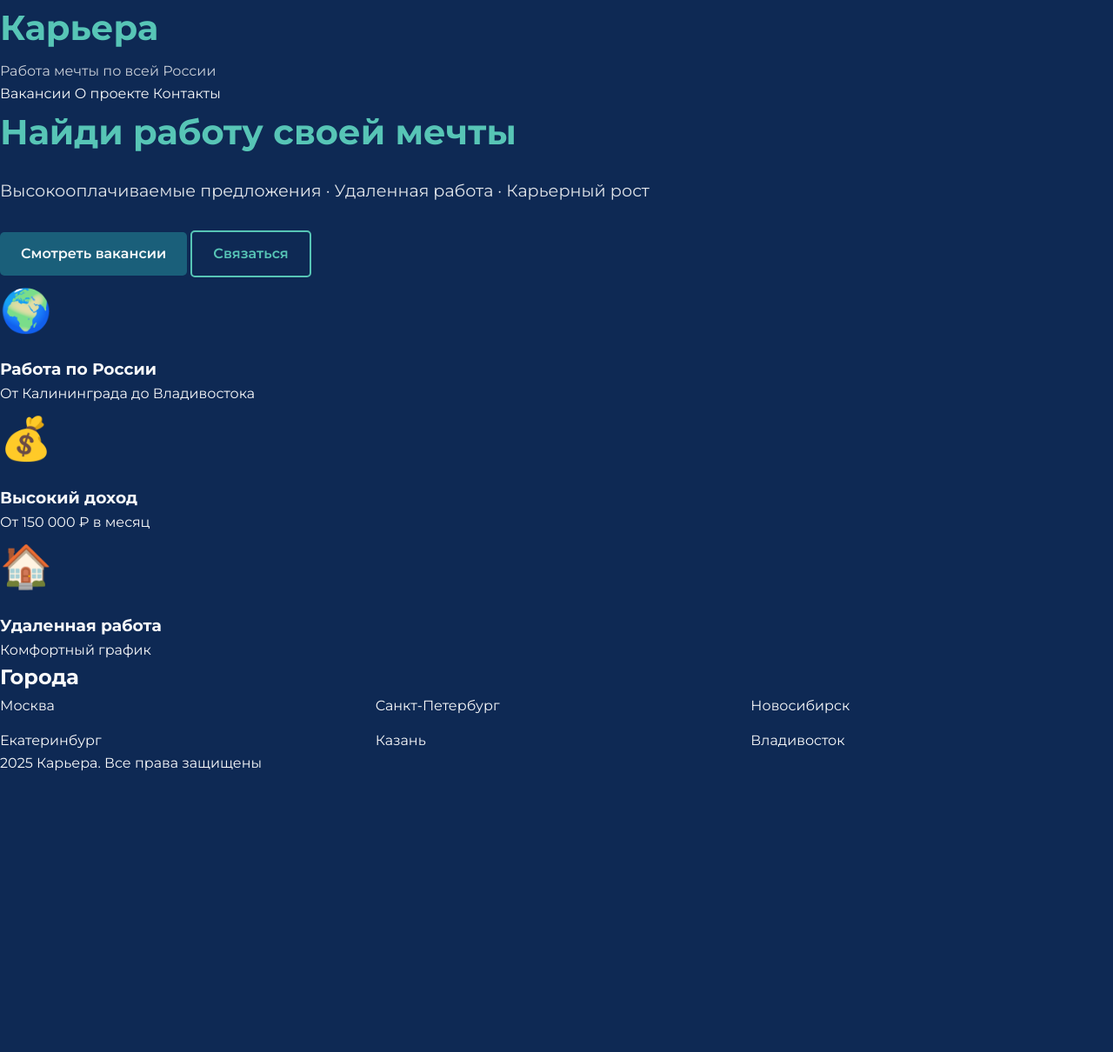
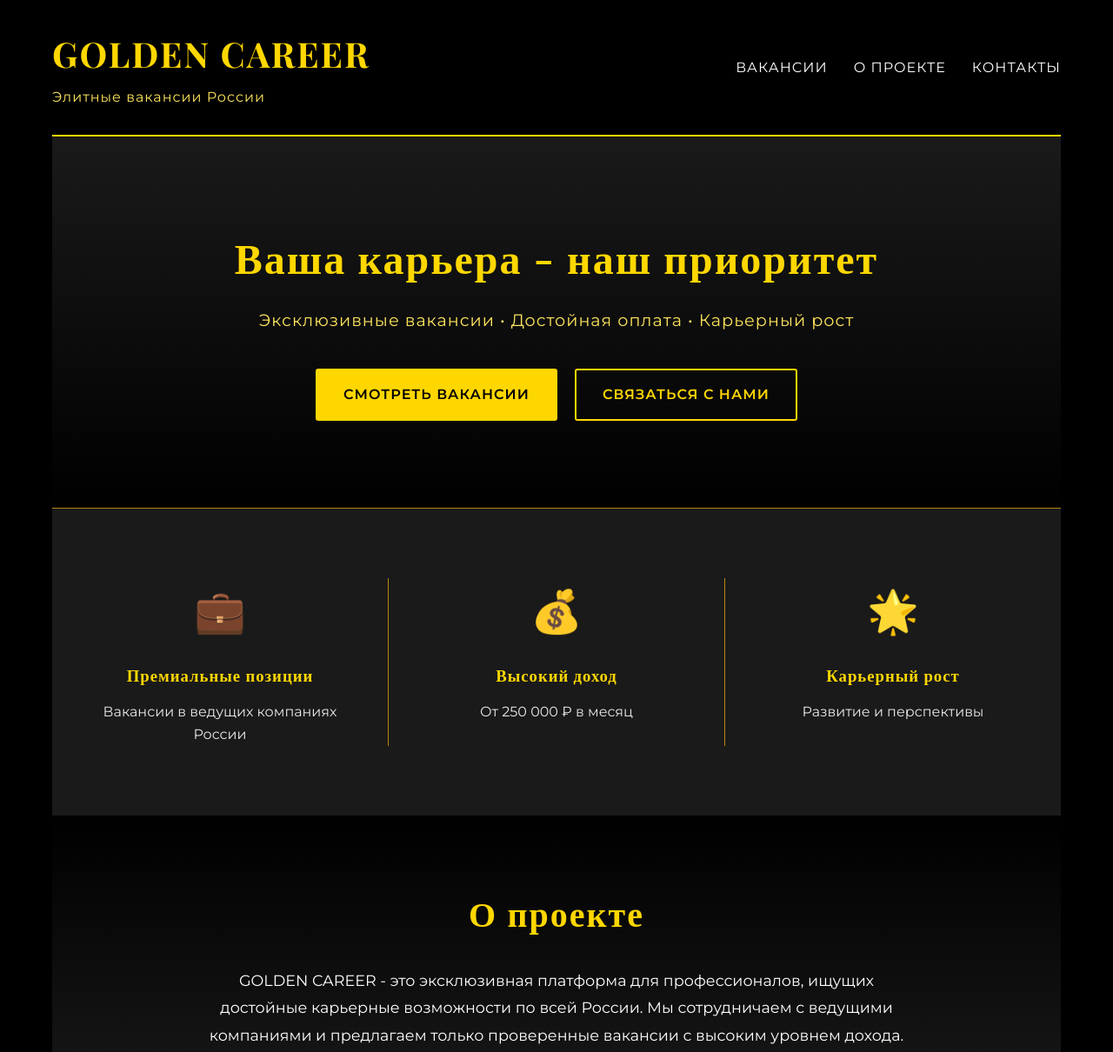
Before and after one commit to KZwork2025/ruusiawork, a plain HTML site: page index.html in a window 1280 px wide. Shown: the top 1210 px of the page at 87% size. Before the commit the page ends 891 px from the top, so only its background shows below. Drawn offline with nearby package versions, Linux system fonts and the light colour scheme.

Commit message:
Полное обновление дизайна в черно-золотых тонах

```diff
--- a/index.html
+++ b/index.html
@@ -3,73 +3,78 @@
 <head>
     <meta charset="UTF-8">
     <meta name="viewport" content="width=device-width, initial-scale=1.0">
-    <title>Элитные Вакансии России</title>
+    <title>GOLDEN CAREER - Элитные вакансии</title>
     <link rel="stylesheet" href="styles.css">
-    <link href="https://fonts.googleapis.com/css2?family=Montserrat:wght@400;600;700&display=swap" rel="stylesheet">
+    <link href="https://fonts.googleapis.com/css2?family=Playfair+Display:wght@400;700&family=Montserrat:wght@300;400;600&display=swap" rel="stylesheet">
 </head>
 <body>
     <div class="container">
         <header>
             <div class="logo">
-                <h1>Карьера</h1>
-                <p>Работа мечты по всей России</p>
+                <h1>GOLDEN CAREER</h1>
+                <p>Элитные вакансии России</p>
             </div>
 
             <nav>
-                <a href="#" class="nav-link">Вакансии</a>
-                <a href="#" class="nav-link">О проекте</a>
-                <a href="#" class="nav-link">Контакты</a>
+                <a href="#vacancies" class="nav-link">Вакансии</a>
+                <a href="#about" class="nav-link">О проекте</a>
+                <a href="#contact" class="nav-link">Контакты</a>
             </nav>
         </header>
 
         <main>
             <section class="hero">
                 <div class="hero-content">
-                    <h2>Найди работу своей мечты</h2>
-                    <p>Высокооплачиваемые предложения · Удаленная работа · Карьерный рост</p>
+                    <h2>Ваша карьера - наш приоритет</h2>
+                    <p>Эксклюзивные вакансии • Достойная оплата • Карьерный рост</p>
 
                     <div class="action-buttons">
-                        <a href="#" class="btn btn-primary">Смотреть вакансии</a>
-                        <a href="#" class="btn btn-secondary">Связаться</a>
+                        <a href="#vacancies" class="btn btn-primary">Смотреть вакансии</a>
+                        <a href="#contact" class="btn btn-secondary">Связаться с нами</a>
                     </div>
                 </div>
             </section>
 
             <section class="features">
                 <div class="feature">
-                    <div class="feature-icon">🌍</div>
-                    <h3>Работа по России</h3>
-                    <p>От Калининграда до Владивостока</p>
+                    <div class="feature-icon">💼</div>
+                    <h3>Премиальные позиции</h3>
+                    <p>Вакансии в ведущих компаниях России</p>
                 </div>
 
                 <div class="feature">
                     <div class="feature-icon">💰</div>
                     <h3>Высокий доход</h3>
-                    <p>От 150 000 ₽ в месяц</p>
+                    <p>От 250 000 ₽ в месяц</p>
                 </div>
 
                 <div class="feature">
-                    <div class="feature-icon">🏠</div>
-                    <h3>Удаленная работа</h3>
-                    <p>Комфортный график</p>
+                    <div class="feature-icon">🌟</div>
+                    <h3>Карьерный рост</h3>
+                    <p>Развитие и перспективы</p>
                 </div>
             </section>
 
-            <section class="cities">
-                <h2>Города</h2>
-                <div class="cities-grid">
-                    <div class="city">Москва</div>
-                    <div class="city">Санкт-Петербург</div>
-                    <div class="city">Новосибирск</div>
-                    <div class="city">Екатеринбург</div>
-                    <div class="city">Казань</div>
-                    <div class="city">Владивосток</div>
+            <section class="about" id="about">
+                <h2>О проекте</h2>
+                <div class="about-content">
+                    <p>GOLDEN CAREER - это эксклюзивная платформа для профессионалов,
+                    ищущих достойные карьерные возможности по всей России.
+                    Мы сотрудничаем с ведущими компаниями и предлагаем только
+                    проверенные вакансии с высоким уровнем дохода.</p>
+                </div>
+            </section>
+
+            <section class="contact" id="contact">
+                <h2>Свяжитесь с нами</h2>
+                <div class="contact-info">
+                    <a href="https://t.me/goldencareerjob" class="contact-link">Telegram-канал</a>
                 </div>
             </section>
         </main>
 
         <footer>
-            <p> 2025 Карьера. Все права защищены</p>
+            <p> 2025 GOLDEN CAREER. Все права защищены</p>
         </footer>
     </div>
 
--- a/styles.css
+++ b/styles.css
@@ -5,84 +5,92 @@
 }
 
 :root {
-    --primary-color: #1A5F7A;     /* Темно-синий */
-    --secondary-color: #159895;   /* Бирюзовый */
-    --accent-color: #57C5B6;      /* Светло-бирюзовый */
-    --text-color: #F8F9FA;        /* Почти белый */
-    --background-color: #0E2954;  /* Темно-синий фон */
+    --gold: #FFD700;
+    --gold-light: #FFE55C;
+    --gold-dark: #B8860B;
+    --black: #000000;
+    --black-light: #1A1A1A;
+    --white: #FFFFFF;
 }
 
 body {
     font-family: 'Montserrat', sans-serif;
     line-height: 1.6;
-    background-color: var(--background-color);
-    color: var(--text-color);
+    background-color: var(--black);
+    color: var(--white);
     margin: 0;
     padding: 0;
 }
 
-.luxury-container {
+.container {
     max-width: 1200px;
     margin: 0 auto;
-    padding: 0 15px;
+    padding: 0 20px;
 }
 
-.luxury-header {
+header {
     display: flex;
     justify-content: space-between;
     align-items: center;
-    padding: 20px 0;
-    border-bottom: 2px solid var(--secondary-color);
+    padding: 30px 0;
+    border-bottom: 2px solid var(--gold);
 }
 
 .logo h1 {
-    color: var(--accent-color);
+    font-family: 'Playfair Display', serif;
+    color: var(--gold);
     font-size: 2.5rem;
     margin-bottom: 5px;
+    letter-spacing: 2px;
 }
 
 .logo p {
-    color: var(--text-color);
+    color: var(--gold-light);
     font-size: 1rem;
-    opacity: 0.8;
+    letter-spacing: 1px;
 }
 
-.luxury-nav {
+nav {
     display: flex;
-    gap: 20px;
+    gap: 30px;
 }
 
 .nav-link {
     text-decoration: none;
-    color: var(--text-color);
+    color: var(--white);
     font-weight: 500;
     transition: color 0.3s ease;
+    text-transform: uppercase;
+    letter-spacing: 1px;
 }
 
 .nav-link:hover {
-    color: var(--accent-color);
+    color: var(--gold);
 }
 
-.hero-luxury {
+.hero {
     text-align: center;
-    padding: 80px 0;
-    background: linear-gradient(135deg, var(--background-color), rgba(14, 41, 84, 0.9));
+    padding: 100px 0;
+    background: linear-gradient(to bottom, var(--black-light), var(--black));
+    border-bottom: 1px solid var(--gold-dark);
 }
 
 .hero-content h2 {
-    font-size: 2.5rem;
-    color: var(--accent-color);
+    font-family: 'Playfair Display', serif;
+    font-size: 3rem;
+    color: var(--gold);
     margin-bottom: 20px;
+    letter-spacing: 2px;
 }
 
 .hero-content p {
     font-size: 1.2rem;
-    color: var(--text-color);
-    margin-bottom: 30px;
-    opacity: 0.9;
+    color: var(--gold-light);
+    margin-bottom: 40px;
+    letter-spacing: 1px;
 }
 
-.cta-buttons {
+.action-buttons {
     display: flex;
     justify-content: center;
     gap: 20px;
@@ -90,106 +98,158 @@ body {
 
 .btn {
     text-decoration: none;
-    padding: 12px 24px;
-    border-radius: 5px;
+    padding: 15px 30px;
+    border-radius: 3px;
     font-weight: 600;
     transition: all 0.3s ease;
-    display: inline-block;
+    text-transform: uppercase;
+    letter-spacing: 1px;
 }
 
 .btn-primary {
-    background-color: var(--primary-color);
-    color: var(--text-color);
+    background-color: var(--gold);
+    color: var(--black);
+    border: 2px solid var(--gold);
 }
 
 .btn-secondary {
     background-color: transparent;
-    color: var(--accent-color);
-    border: 2px solid var(--accent-color);
+    color: var(--gold);
+    border: 2px solid var(--gold);
 }
 
 .btn:hover {
     transform: translateY(-3px);
-    opacity: 0.9;
+    box-shadow: 0 5px 15px rgba(255, 215, 0, 0.3);
 }
 
-.luxury-features {
+.features {
     display: flex;
     justify-content: space-between;
-    padding: 60px 0;
-    background-color: rgba(21, 94, 117, 0.2);
+    padding: 80px 0;
+    background-color: var(--black-light);
 }
 
-.feature-card {
+.feature {
     text-align: center;
     flex: 1;
-    padding: 0 20px;
+    padding: 0 30px;
+    border-right: 1px solid var(--gold-dark);
+}
+
+.feature:last-child {
+    border-right: none;
 }
 
 .feature-icon {
     font-size: 3rem;
-    margin-bottom: 15px;
+    margin-bottom: 20px;
 }
 
-.feature-card h3 {
-    color: var(--accent-color);
-    margin-bottom: 10px;
+.feature h3 {
+    color: var(--gold);
+    margin-bottom: 15px;
+    font-family: 'Playfair Display', serif;
+    letter-spacing: 1px;
 }
 
-.feature-card p {
-    color: var(--text-color);
-    opacity: 0.8;
+.feature p {
+    color: var(--white);
+    opacity: 0.9;
 }
 
-.luxury-cities {
-    background-color: var(--background-color);
-    padding: 60px 0;
+.about {
+    padding: 80px 0;
     text-align: center;
+    background: linear-gradient(to bottom, var(--black), var(--black-light));
 }
 
-.luxury-cities h2 {
-    color: var(--accent-color);
+.about h2 {
+    color: var(--gold);
+    font-family: 'Playfair Display', serif;
+    font-size: 2.5rem;
     margin-bottom: 30px;
+    letter-spacing: 2px;
 }
 
-.cities-grid {
-    display: grid;
-    grid-template-columns: repeat(3, 1fr);
-    gap: 15px;
+.about-content {
+    max-width: 800px;
+    margin: 0 auto;
+    color: var(--white);
+    font-size: 1.1rem;
+    line-height: 1.8;
 }
 
-.city-card {
-    background-color: var(--primary-color);
-    color: var(--text-color);
-    padding: 15px;
-    border-radius: 5px;
-    transition: transform 0.3s ease;
+.contact {
+    padding: 80px 0;
+    text-align: center;
+    background-color: var(--black-light);
 }
 
-.city-card:hover {
-    transform: scale(1.05);
-    background-color: var(--secondary-color);
+.contact h2 {
+    color: var(--gold);
+    font-family: 'Playfair Display', serif;
+    font-size: 2.5rem;
+    margin-bottom: 30px;
+    letter-spacing: 2px;
 }
 
-.luxury-footer {
-    background-color: rgba(14, 41, 84, 0.5);
-    color: var(--text-color);
+.contact-link {
+    display: inline-block;
+    text-decoration: none;
+    color: var(--gold);
+    font-size: 1.2rem;
+    padding: 15px 30px;
+    border: 2px solid var(--gold);
+    border-radius: 3px;
+    transition: all 0.3s ease;
+}
+
+.contact-link:hover {
+    background-color: var(--gold);
+    color: var(--black);
+}
+
+footer {
+    background-color: var(--black);
+    color: var(--gold-light);
     text-align: center;
     padding: 20px 0;
-    font-size: 0.9rem;
+    border-top: 1px solid var(--gold-dark);
 }
 
 @media (max-width: 768px) {
-    .luxury-header, .luxury-features, .cities-grid {
+    header {
         flex-direction: column;
         text-align: center;
+        gap: 20px;
     }
 
-    .luxury-features {
-        gap: 30px;
+    nav {
+        flex-direction: column;
+        gap: 15px;
     }
 
-    .cities-grid {
-        grid-template-columns: 1fr;
+    .features {
+        flex-direction: column;
+        gap: 40px;
+    }
+
+    .feature {
+        border-right: none;
+        border-bottom: 1px solid var(--gold-dark);
+        padding-bottom: 40px;
+    }
+
+    .feature:last-child {
+        border-bottom: none;
+    }
+
+    .hero-content h2 {
+        font-size: 2rem;
+    }
+
+    .action-buttons {
+        flex-direction: column;
     }
 }
```
